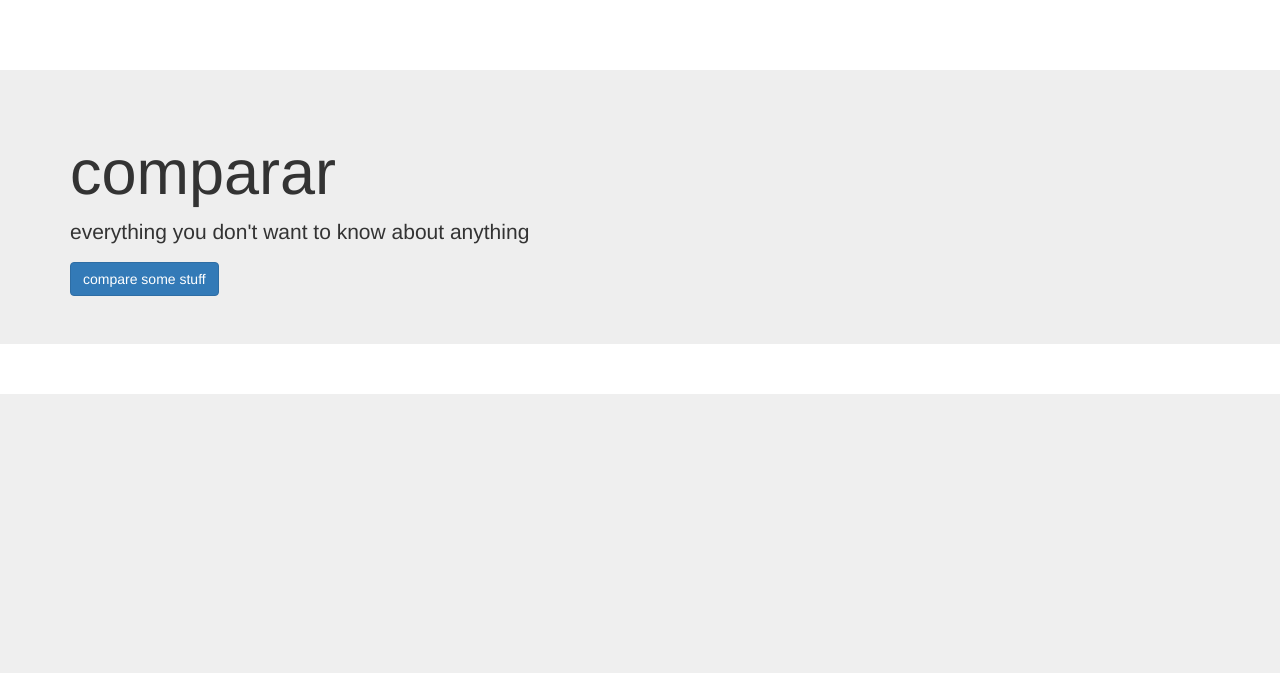
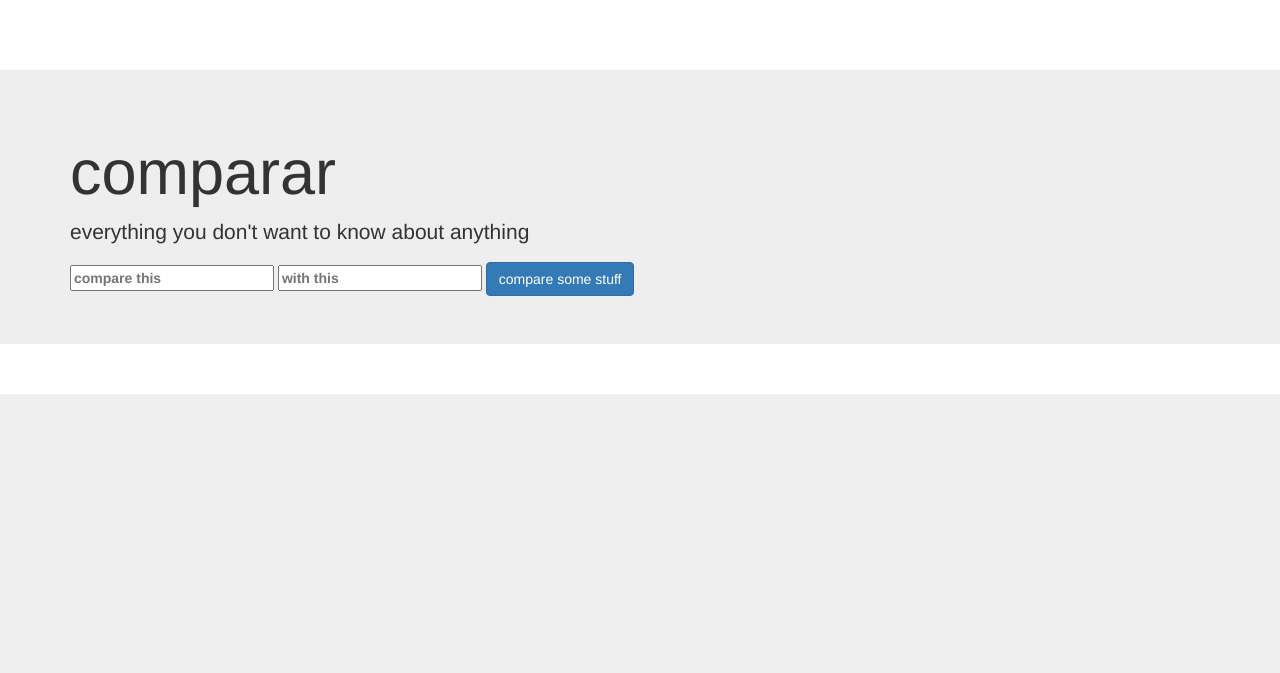
Before and after one commit to hepler/komparu, a Django app: template komparu/comparar/templates/index.html in a window 1280 px wide. Shown: the top 673 px of the page. Run offline with Django 3.2, Linux system fonts and the light colour scheme; the template is opened without the code that fills it, so the values that code supplies are empty; some libraries are stand-ins or nearby versions.

```diff
--- a/komparu/comparar/templates/index.html
+++ b/komparu/comparar/templates/index.html
@@ -24,7 +24,14 @@
 			<p>
         everything you don't want to know about anything
       </p>
-			<a class="btn btn-primary btn-large" href="#">compare some stuff</a>
+
+
+      <form method="POST" class="input-items">
+          {% csrf_token %}
+          <input name="input_left" placeholder="compare this"></input>
+          <input name="input_right" placeholder="with this"></input>
+          <input type="submit" value="compare some stuff" class="btn btn-primary btn-large">
+      </form>
 		</div>
 	</div>
    <br/>
```
Also changed, not shown: komparu/comparar/views.py (+16 -7 lines).
